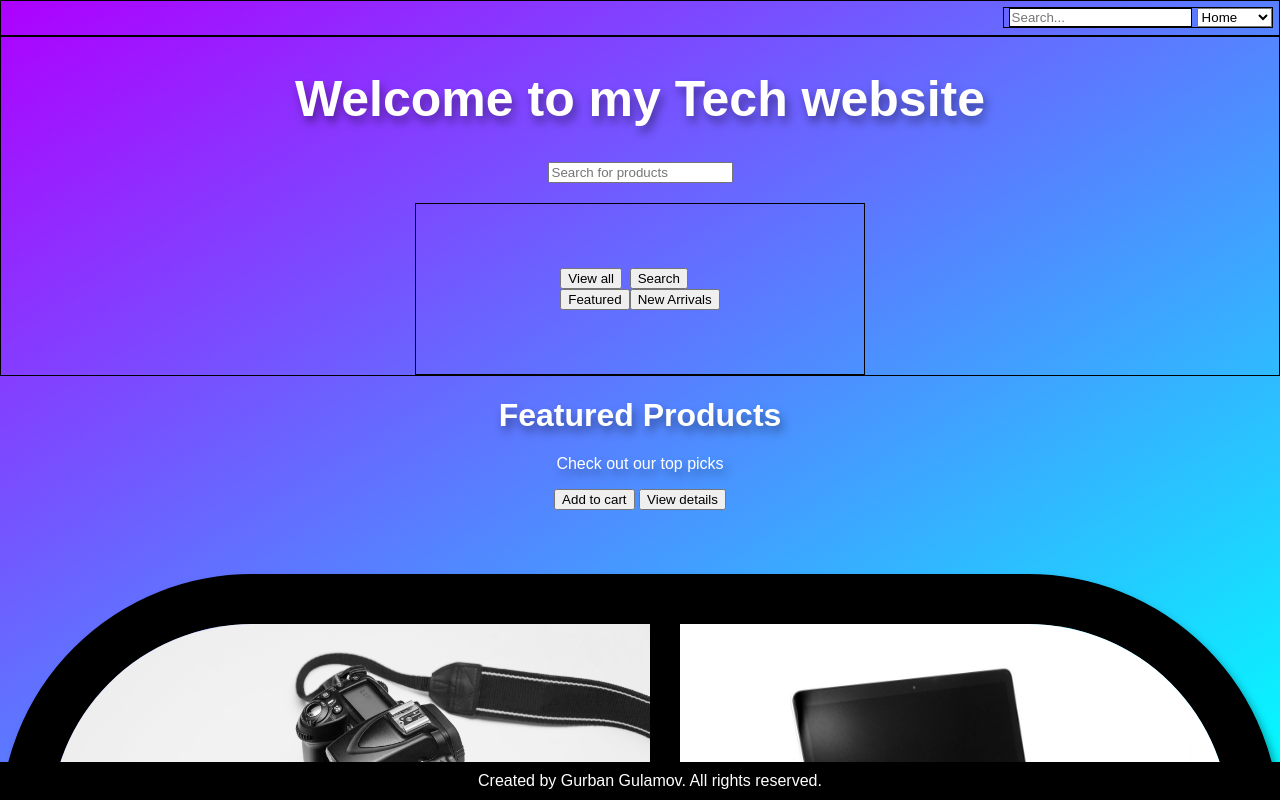
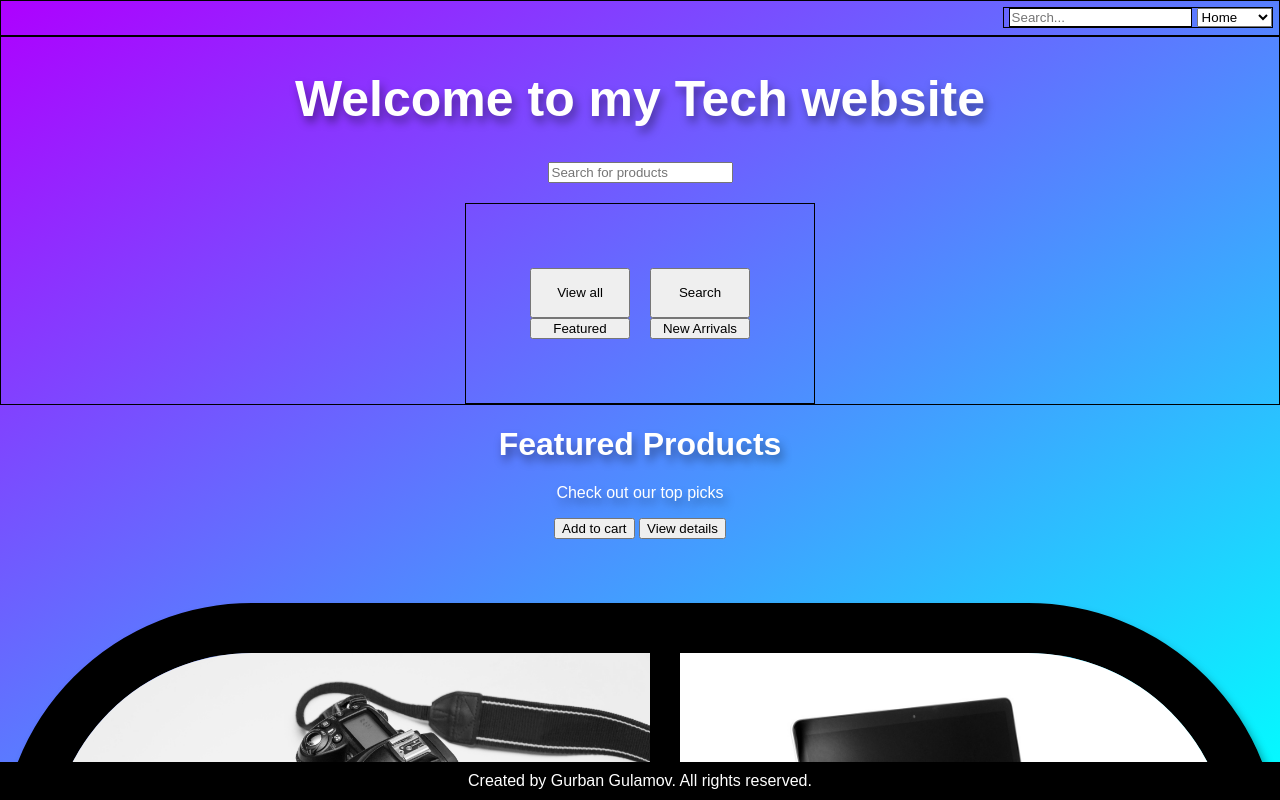
Before and after one commit to AaronGulman/Tech-website, a plain HTML site: page index.html in a window 1280 px wide. Drawn offline with Linux system fonts and the light colour scheme.

Commit message:
Buttons fixed

```diff
--- a/index.html
+++ b/index.html
@@ -260,13 +260,13 @@
 		<div id="buttonsTop">
 
 			<button id="topBtn">View all</button>
-			<button id="topBtn">Featured</button>
+			<button id="bottomBtn">Featured</button>
 
 		</div>
 
 		<div id="buttonsBottom">
 
-			<button id="bottomBtn">Search</button>
+			<button id="topBtn">Search</button>
 			<button id="bottomBtn">New Arrivals</button>
 
 		</div>
--- a/styles.css
+++ b/styles.css
@@ -1,3 +1,7 @@
+* {
+
+	box-sizing: border-box;
+    }
 html,
 body {
 	height:100vh;
@@ -52,12 +56,16 @@ body {
 	position: relative;
 	min-width: 25%;
 	padding: 5%;
+	gap: 20px;
+
 }
 
 #topBtn {
 	display: flex;
 	min-width: 25%;
 	flex-direction: column;
+	height: 50px;
+	width: 60px;
 }
 
 #bottomBtn {
@@ -74,8 +82,10 @@ body {
   align-items: center;
   position: relative;
   box-sizing: border-box;
+  width: 100px;
+}
 
-}
+
 
 
 #search-box {
```
